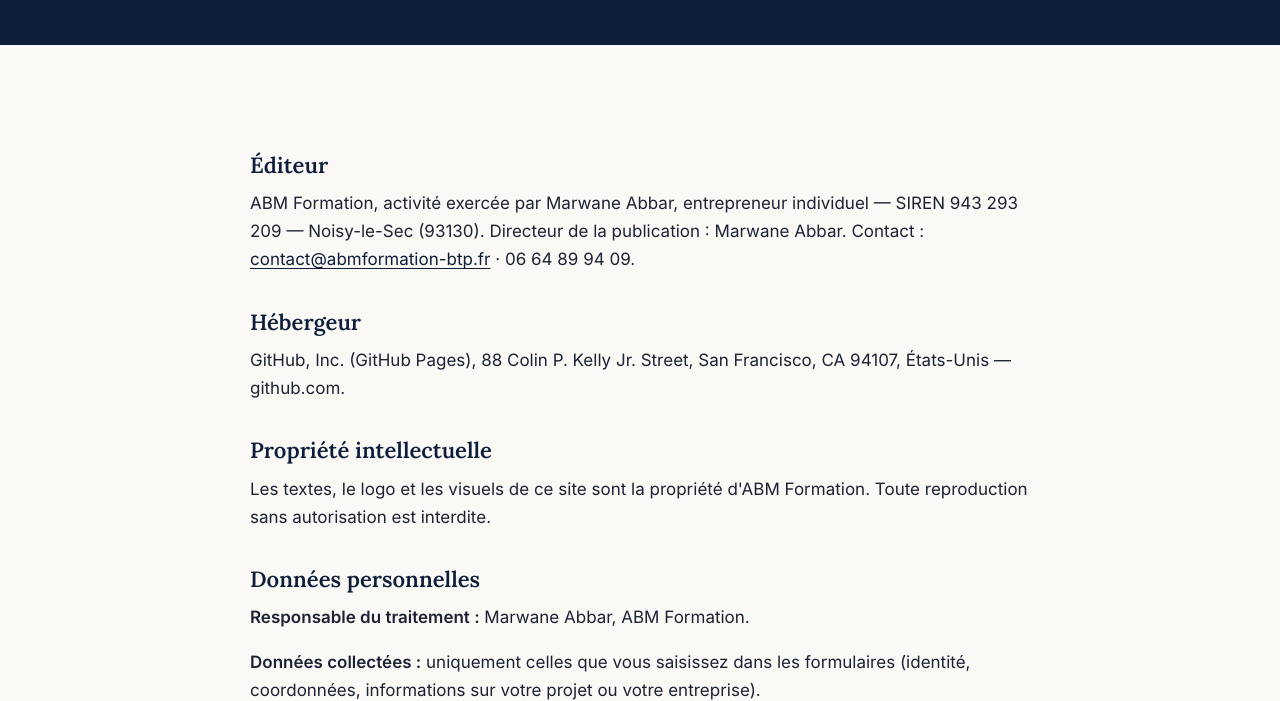
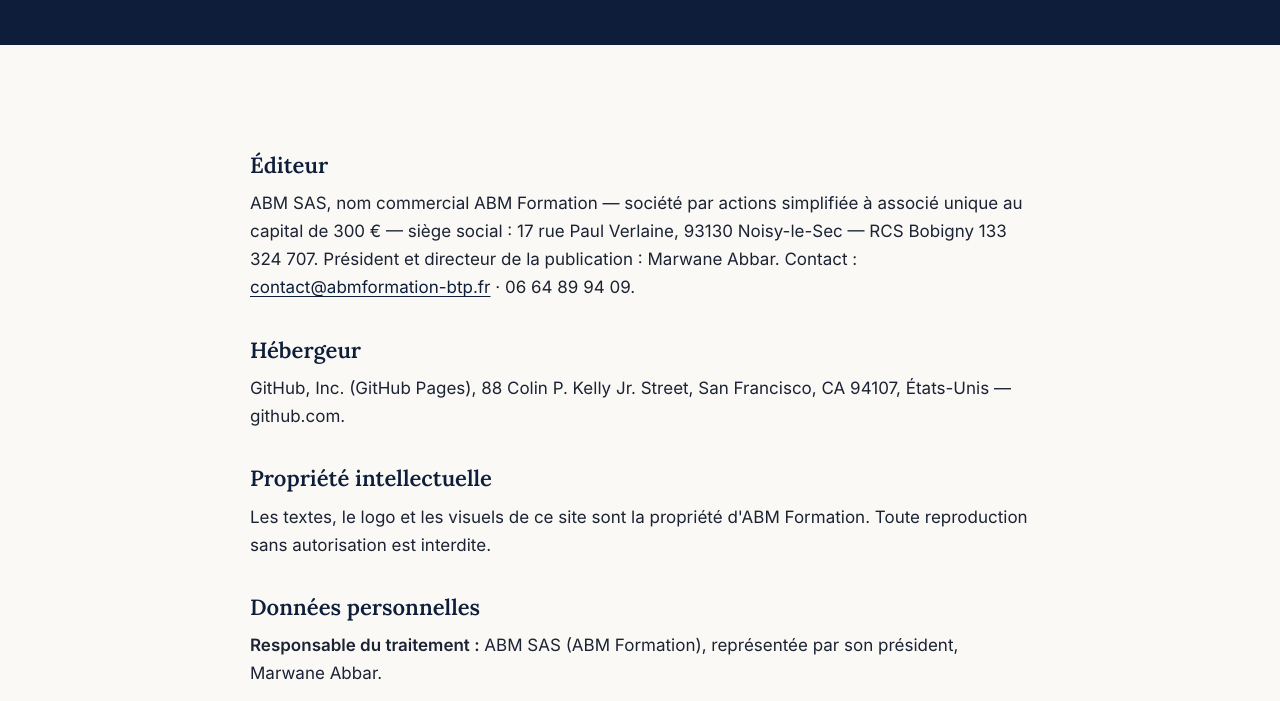
Before and after one commit to abmformation/abmformation-btp, a plain HTML site: page mentions-legales.html in a window 1280 px wide. Shown: the part 242-943 px from the top of the page. Drawn offline with Linux system fonts and the light colour scheme.

Commit message:
Add files via upload

```diff
--- a/mentions-legales.html
+++ b/mentions-legales.html
@@ -30,13 +30,13 @@
 <section class="hero small"><div class="wrap"><p class="kick">Informations légales</p><h1>Mentions légales et confidentialité</h1></div></section>
 <section class="sec prose"><div class="wrap">
  <h2>Éditeur</h2>
- <p>ABM Formation, activité exercée par Marwane Abbar, entrepreneur individuel — SIREN 943 293 209 — Noisy-le-Sec (93130). Directeur de la publication : Marwane Abbar. Contact : <a href="mailto:contact@abmformation-btp.fr">contact@abmformation-btp.fr</a> · 06 64 89 94 09.</p>
+ <p>ABM SAS, nom commercial ABM Formation — société par actions simplifiée à associé unique au capital de 300 € — siège social : 17 rue Paul Verlaine, 93130 Noisy-le-Sec — RCS Bobigny 133 324 707. Président et directeur de la publication : Marwane Abbar. Contact : <a href="mailto:contact@abmformation-btp.fr">contact@abmformation-btp.fr</a> · 06 64 89 94 09.</p>
  <h2>Hébergeur</h2>
  <p>GitHub, Inc. (GitHub Pages), 88 Colin P. Kelly Jr. Street, San Francisco, CA 94107, États-Unis — github.com.</p>
  <h2>Propriété intellectuelle</h2>
  <p>Les textes, le logo et les visuels de ce site sont la propriété d'ABM Formation. Toute reproduction sans autorisation est interdite.</p>
  <h2 id="donnees">Données personnelles</h2>
- <p><b>Responsable du traitement :</b> Marwane Abbar, ABM Formation.</p>
+ <p><b>Responsable du traitement :</b> ABM SAS (ABM Formation), représentée par son président, Marwane Abbar.</p>
  <p><b>Données collectées :</b> uniquement celles que vous saisissez dans les formulaires (identité, coordonnées, informations sur votre projet ou votre entreprise).</p>
  <p><b>Finalités et base légale :</b> répondre à votre demande, traiter votre candidature, organiser un partenariat. Base légale : votre consentement et les mesures précontractuelles prises à votre demande.</p>
  <p><b>Destinataires :</b> ABM Formation uniquement. Les formulaires sont transmis par le service Formspree (États-Unis), qui agit comme sous-traitant.</p>
@@ -48,7 +48,7 @@
  <p>Toute réclamation peut être adressée à <a href="mailto:contact@abmformation-btp.fr">contact@abmformation-btp.fr</a>. Nous accusons réception sous 72 h ouvrées et répondons sous 15 jours.</p>
  <h2>Signalement</h2>
  <p>Pour signaler une situation de violence, de harcèlement ou de discrimination : <a href="mailto:signalement@abmformation-btp.fr">signalement@abmformation-btp.fr</a>.</p>
- <p class="small">Mise à jour : 10 novembre 2026.</p>
+ <p class="small">Mise à jour : 25 novembre 2026.</p>
 </div></section>
 
 </main>
```
